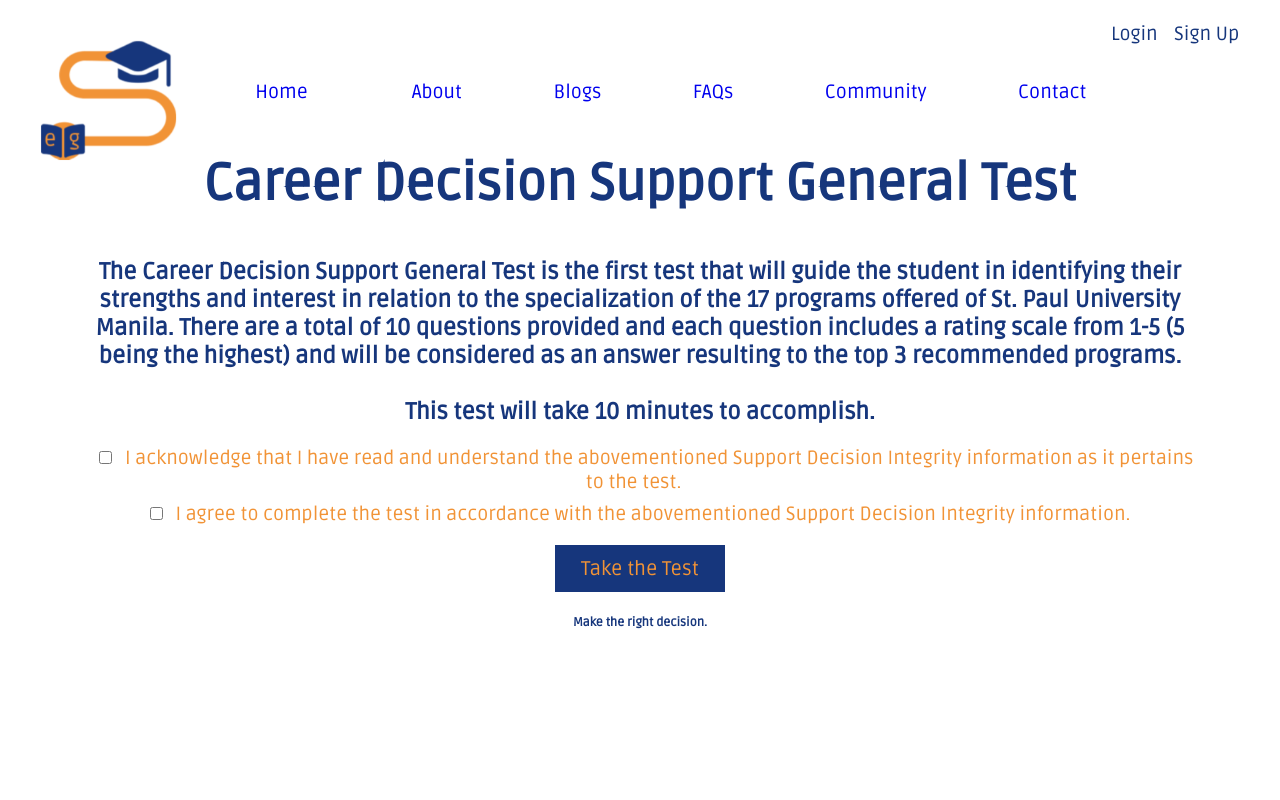
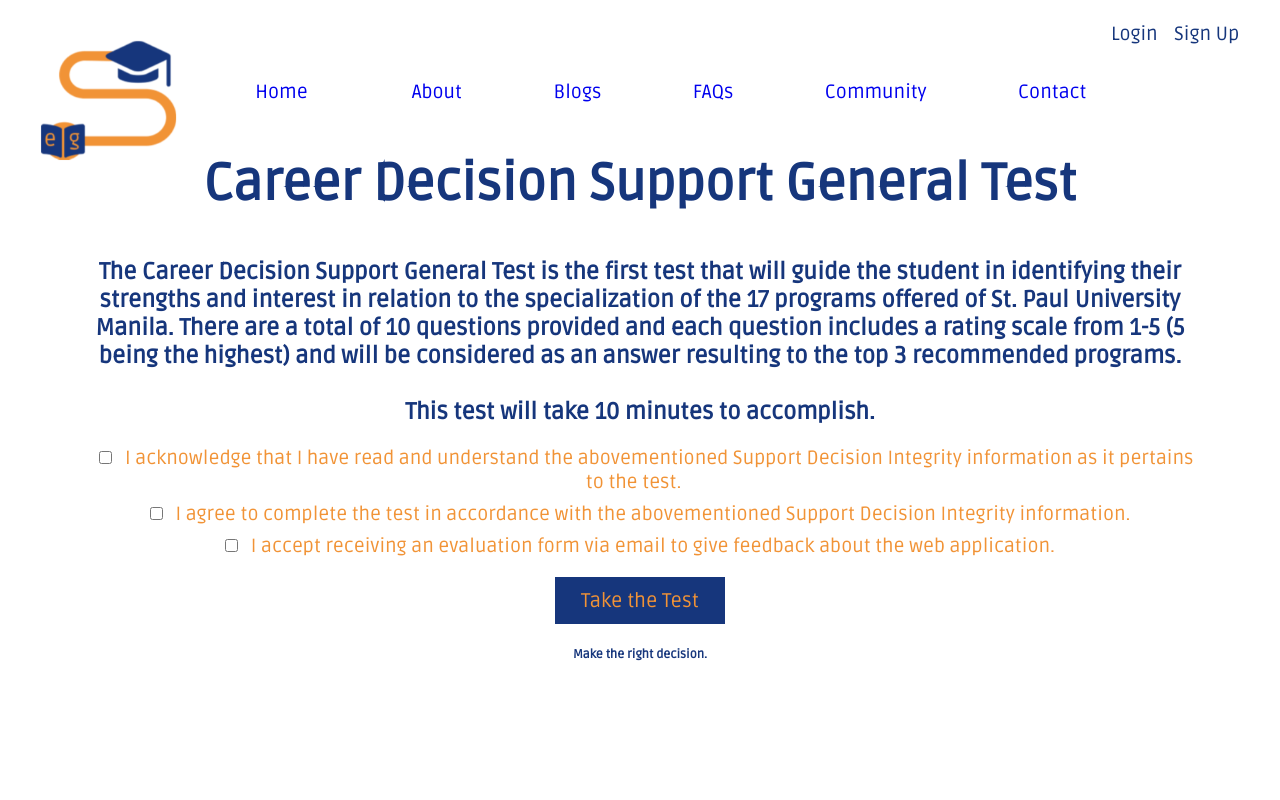
Before and after one commit to Atcha-Abe/eduguide-ver-4, a React (Create React App) app: page /gendesc in a window 1280 px wide. Shown: the top 800 px of the page. Built offline with nearby package versions, Linux system fonts and the light colour scheme.

Commit message:
add checkboc email eval form

```diff
--- a/src/generaltest/GenDesc.js
+++ b/src/generaltest/GenDesc.js
@@ -32,6 +32,12 @@
             the test in accordance with the abovementioned Support Decision
             Integrity information.
           </label>
+          <br></br>
+          <label className="gen-desc">
+            <input type="checkbox" className="gen-input" />I accept receiving an
+            evaluation form via email to give feedback about the web
+            application.
+          </label>
         </div>
         <br></br>
         <br></br>
```
